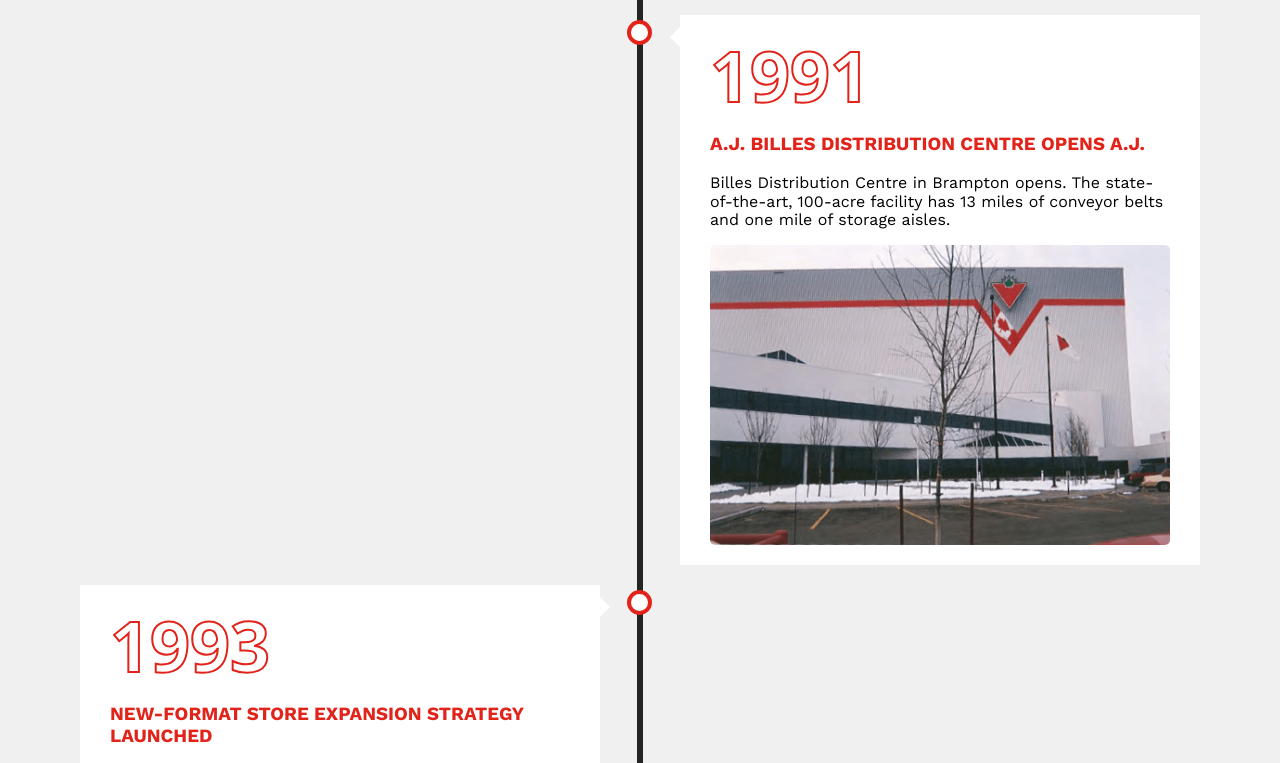
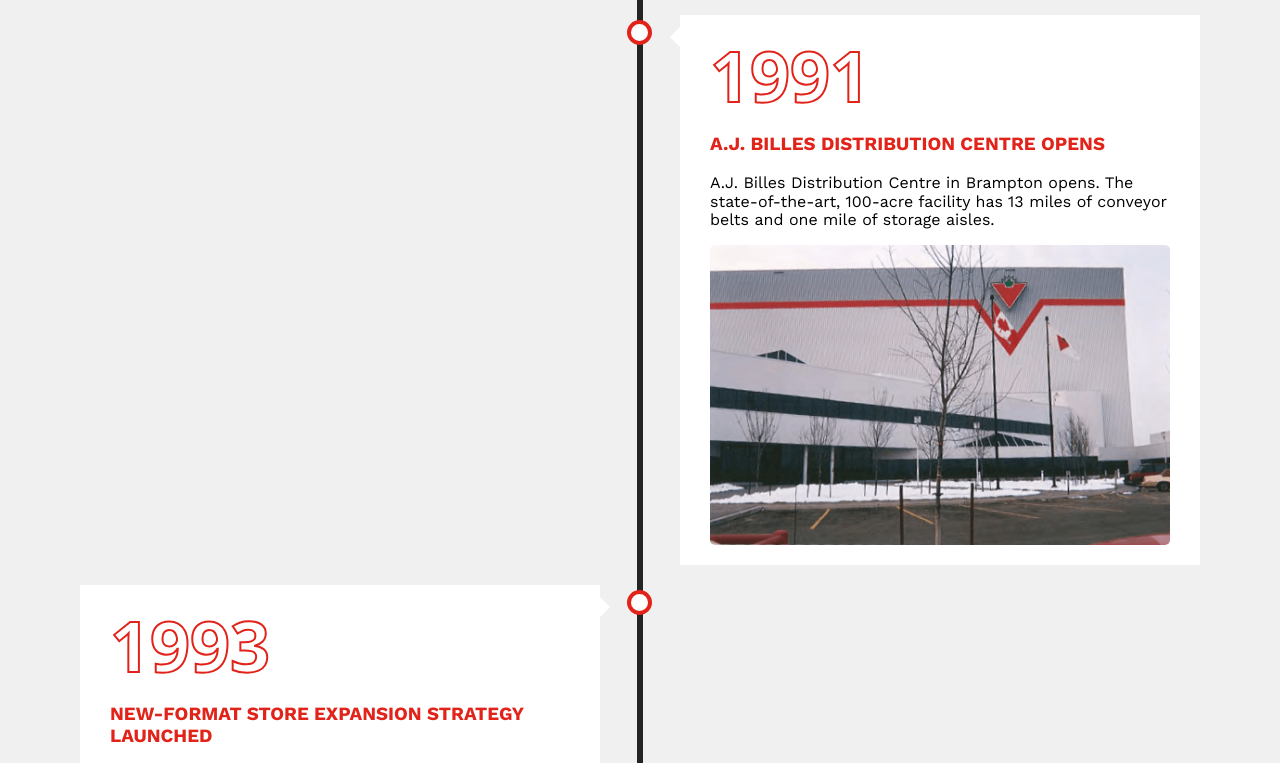
Before and after one commit to therealsylaucoin/timelineCT, a plain HTML site: page index.html in a window 1280 px wide. Shown: the part 10400-11163 px from the top of the page. Drawn offline with nearby package versions, Linux system fonts and the light colour scheme.

Commit message:
small typos :pencil2:

```diff
--- a/index.html
+++ b/index.html
@@ -182,7 +182,7 @@
             </div>
         </div>
 
-        <p>Made by <a href="https://sylcodes.com/" target="_black" rel="noreferrer">Syl</a> for Canadian Tire - 2020</p>
+        <p>Made by <a href="https://sylcodes.com/" target="_black" rel="noreferrer">Syl Aucoin</a> for Canadian Tire - 2021</p>
     </footer>
 
     <script src="script.js"></script>
--- a/script.js
+++ b/script.js
@@ -191,8 +191,8 @@ timelineArray = [
 {
     year: 1991,
     left: false,
-    title: 'A.J. BILLES DISTRIBUTION CENTRE OPENS A.J.',
-    text: 'Billes Distribution Centre in Brampton opens. The state-of-the-art, 100-acre facility has 13 miles of conveyor belts and one mile of storage aisles.',
+    title: 'A.J. BILLES DISTRIBUTION CENTRE OPENS',
+    text: ' A.J. Billes Distribution Centre in Brampton opens. The state-of-the-art, 100-acre facility has 13 miles of conveyor belts and one mile of storage aisles.',
     imgSrc: 'assets/1991.png'
 },
 {
@@ -347,7 +347,7 @@ timelineArray = [
 {
     year: 2016,
     left: false,
-    title: 'CONSUMER BRANDS DIVISION IS ES TABLISHED',
+    title: 'CONSUMER BRANDS DIVISION IS ESTABLISHED',
     text: 'With product innovation at the heart of Canadian Tire Corporation’s strateg y, in 2016 the Consumer Brands Division was created. This division is focused on improving design capabilities and creating unique and exclusive products.  Since its launch, we have added world-class brands including Golfgreen, Vermont Castings, Sher-Wood and Paderno to our portfolio.',
     imgSrc: 'assets/2016.png'
 },
```
